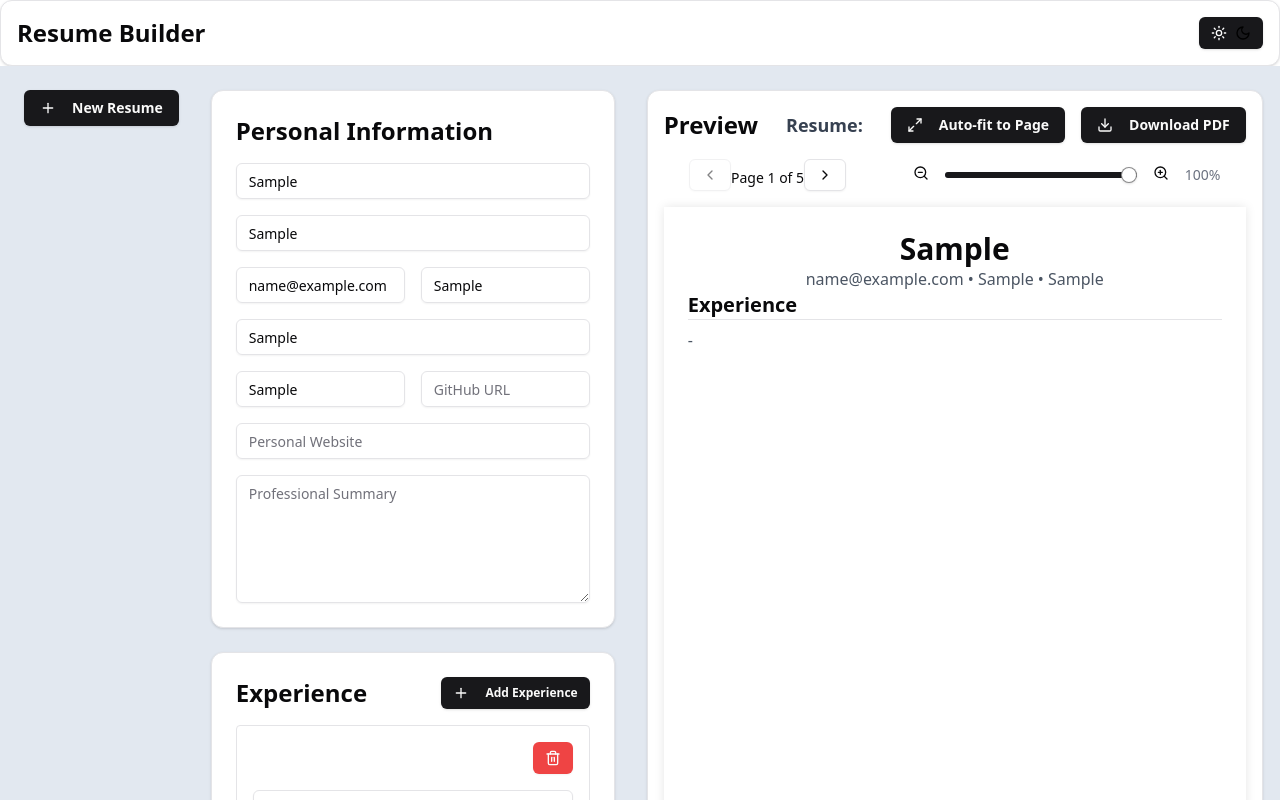
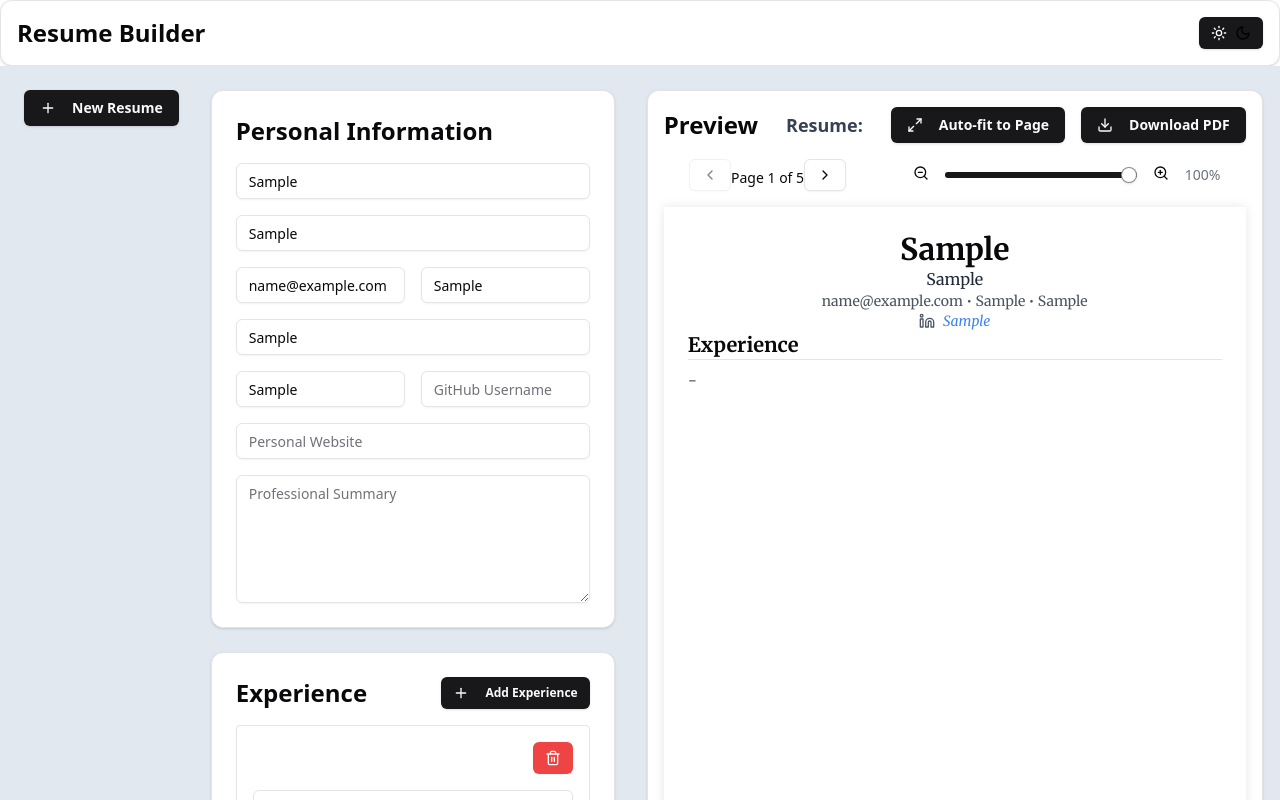
Before and after one commit to salehalakhras/Resume-Builder, a React (Vite) app: page / in a window 1280 px wide. Both pictures are taken after typing "Sample", "Sample", "name@example.com", "Sample", "Sample", "Sample" into the empty fields and a click on the button "Add Experience". Shown: the top 800 px of the page. Built offline with nearby package versions, Linux system fonts and the light colour scheme.

Commit message:
add a new font

```diff
--- a/index.html
+++ b/index.html
@@ -1,13 +1,21 @@
 <!doctype html>
 <html lang="en">
+
 <head>
   <meta charset="UTF-8" />
   <link rel="icon" type="image/svg+xml" href="/vite.svg" />
+  <link rel="preconnect" href="https://fonts.googleapis.com">
+  <link rel="preconnect" href="https://fonts.gstatic.com" crossorigin>
+  <link
+    href="https://fonts.googleapis.com/css2?family=Merriweather:ital,wght@0,300;0,400;0,700;0,900;1,300;1,400;1,700;1,900&display=swap"
+    rel="stylesheet">
   <meta name="viewport" content="width=device-width, initial-scale=1.0" />
   <title>Resume Builder</title>
 </head>
+
 <body>
   <div id="root"></div>
   <script type="module" src="/src/main.tsx"></script>
 </body>
+
 </html>
--- a/src/components/PersonalInformation.tsx
+++ b/src/components/PersonalInformation.tsx
@@ -65,7 +65,7 @@ const PersonalInformationForm = ({
             onChange={handlePersonalInfoChange}
           />
           <Input
-            placeholder="GitHub URL"
+            placeholder="GitHub Username"
             name="github"
             value={personalInfo.github}
             onChange={handlePersonalInfoChange}
--- a/src/components/PreviewSection.tsx
+++ b/src/components/PreviewSection.tsx
@@ -2,7 +2,7 @@ import React from "react";
 import { Card } from "@/components/ui/card";
 import { Button } from "@/components/ui/button";
 import { Slider } from "@/components/ui/slider";
-import { Download, Maximize2, ZoomOut, ZoomIn, ChevronLeft, ChevronRight } from "lucide-react";
+import { Download, Maximize2, ZoomOut, ZoomIn, ChevronLeft, ChevronRight, Linkedin, Github, Globe } from "lucide-react";
 import { ResumeData } from "../types";
 //@ts-expect-error "There are no types for this library"
 import html2pdf from "html2pdf.js";
@@ -126,8 +126,8 @@ const PreviewSection = ({
               <ChevronRight className="w-4 h-4" />
             </Button>
           </div>
-                    {/* Preview Scale Controls */}
-                    <div className="flex justify-center gap-4">
+          {/* Preview Scale Controls */}
+          <div className="flex justify-center gap-4">
             <ZoomOut className="w-4 h-4" />
             <Slider
               value={[scale]}
@@ -164,7 +164,7 @@ const PreviewSection = ({
             <div
               id="resume-preview"
               ref={contentRef}
-              className="h-full w-full p-6 dark:text-black"
+              className="h-full w-full p-6 dark:text-black font-merri"
               style={{
                 transform: `scale(${contentScale})`,
                 transformOrigin: 'top center',
@@ -172,10 +172,11 @@ const PreviewSection = ({
               }}
             >
               <div className="text-center">
-                <h1 className="text-3xl font-bold">
+                <h1 className="text-3xl font-semibold">
                   {personalInformation.fullName || "Your Name"}
                 </h1>
-                <p className="text-gray-600">
+                <p className="text-gray-800">{personalInformation.title}</p>
+                <p className="text-gray-600 text-sm">
                   {[
                     personalInformation.email,
                     personalInformation.phone,
@@ -184,11 +185,57 @@ const PreviewSection = ({
                     .filter(Boolean)
                     .join(" • ")}
                 </p>
+                <p className="text-gray-600 text-sm italic gap-2 flex items-center justify-center">
+                  {personalInformation.github && (
+                    <>
+                      <Github className="w-4 h-4 inline-block"></Github>
+                      <a
+                        href={"https://github.com/" + personalInformation.github}
+                        target="_blank"
+                        rel="noreferrer"
+                        className="text-blue-500 hover:underline"
+                      >
+                        {personalInformation.github}
+                      </a>
+                    </>
+
+                  )}
+
+                  {personalInformation.linkedin && (
+                    <>
+                      <Linkedin className="w-4 h-4 inline-block"></Linkedin>
+                      <a
+                        href={personalInformation.linkedin}
+                        target="_blank"
+                        rel="noreferrer"
+                        className="text-blue-500 hover:underline"
+                      >
+                        {personalInformation.linkedin}
+                      </a>
+
+                    </>
+
+                  )}
+                  {personalInformation.website && (
+                    <>
+                      <Globe className="w-4 h-4 inline-block"></Globe>
+                      <a
+                        href={personalInformation.website}
+                        target="_blank"
+                        rel="noreferrer"
+                        className="text-blue-500 hover:underline"
+                      >
+                        {personalInformation.website}
+                      </a>
+                    </>
+
+                  )}
+                </p>
               </div>
 
               {personalInformation.summary && (
                 <div>
-                  <h2 className="text-xl font-bold border-b mb-2">
+                  <h2 className="text-xl font-bold border-b mb-2 mt-2">
                     Professional Summary
                   </h2>
                   <p className="text-wrap">{personalInformation.summary}</p>
--- a/tailwind.config.js
+++ b/tailwind.config.js
@@ -7,6 +7,9 @@
       ],
       theme: {
       	extend: {
+			fontFamily: {
+				merri: ['Merriweather', 'serif'],
+			},
       		borderRadius: {
       			lg: 'var(--radius)',
       			md: 'calc(var(--radius) - 2px)',
```
Lines whose indentation alone changed are shown as unchanged.
